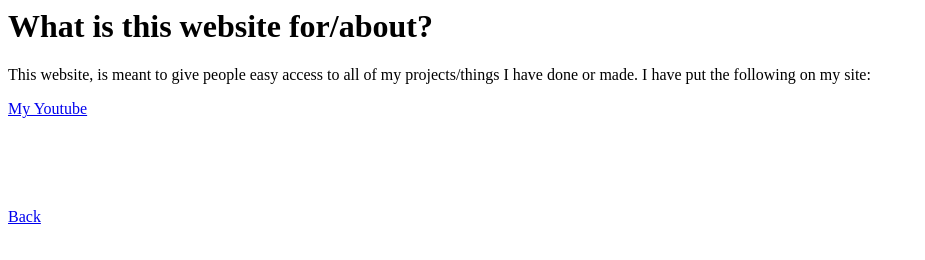
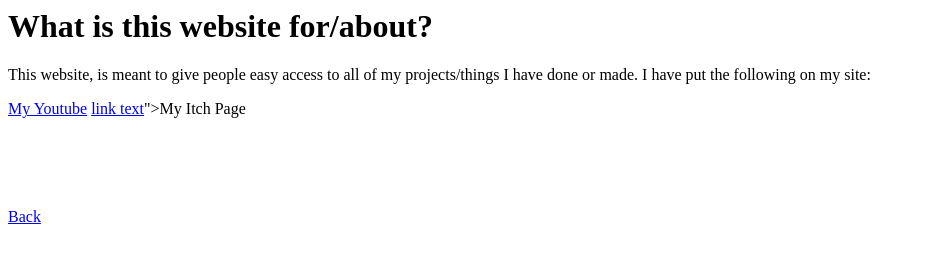
Before and after one commit to TheTrueFishCake/fishsite, a plain HTML site: page about.html in a window 1280 px wide. Shown: the whole page, without its empty margins (0-925 px from the left). Drawn offline with Linux system fonts and the light colour scheme.

Commit message:
Update about.html

```diff
--- a/about.html
+++ b/about.html
@@ -2,6 +2,7 @@
 <h1>What is this website for/about?</h1>
 <p>This website, is meant to give people easy access to all of my projects/things I have done or made. I have put the following on my site:</p>
 <a href="https://www.youtube.com/@thetruefishcake">My Youtube</a>
+<a href="<a href="url">link text</a>">My Itch Page</a>
 <br>
 <br>
 <br>
```
